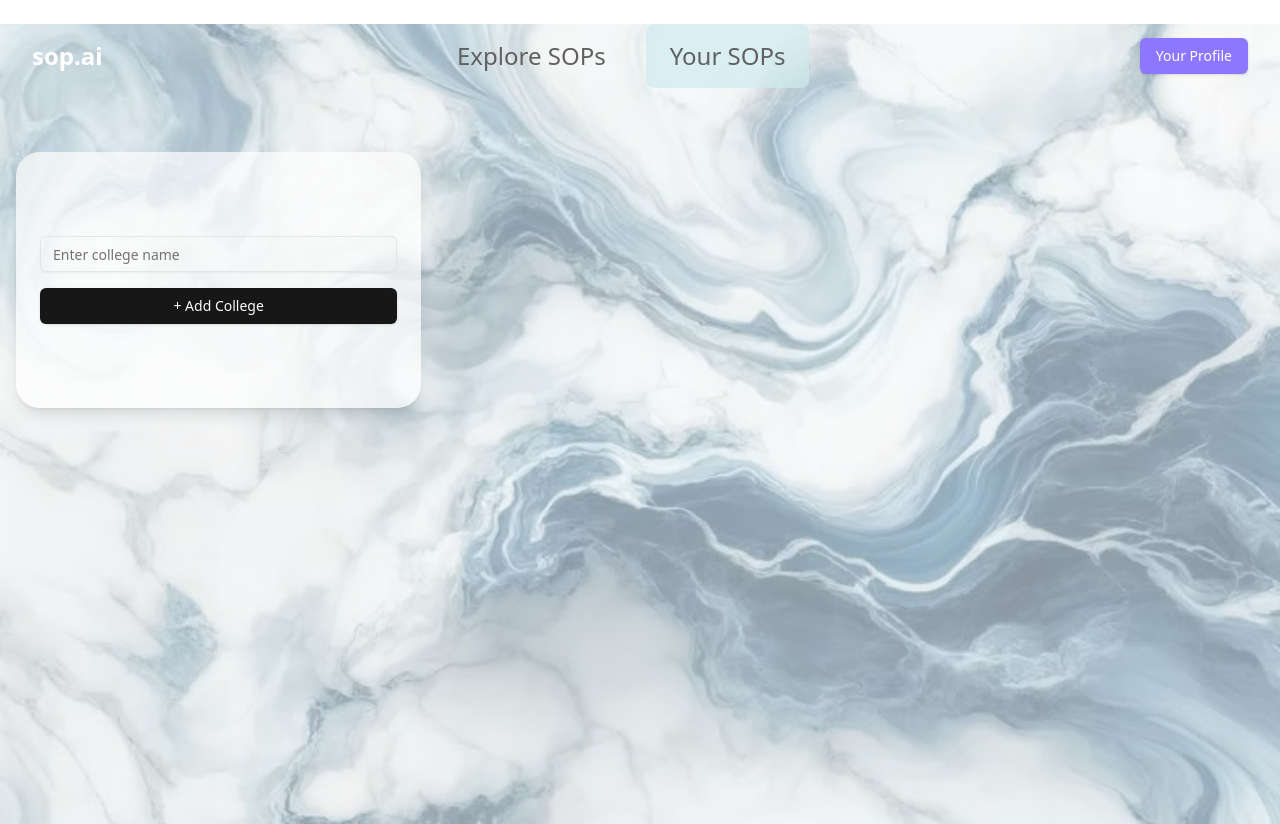
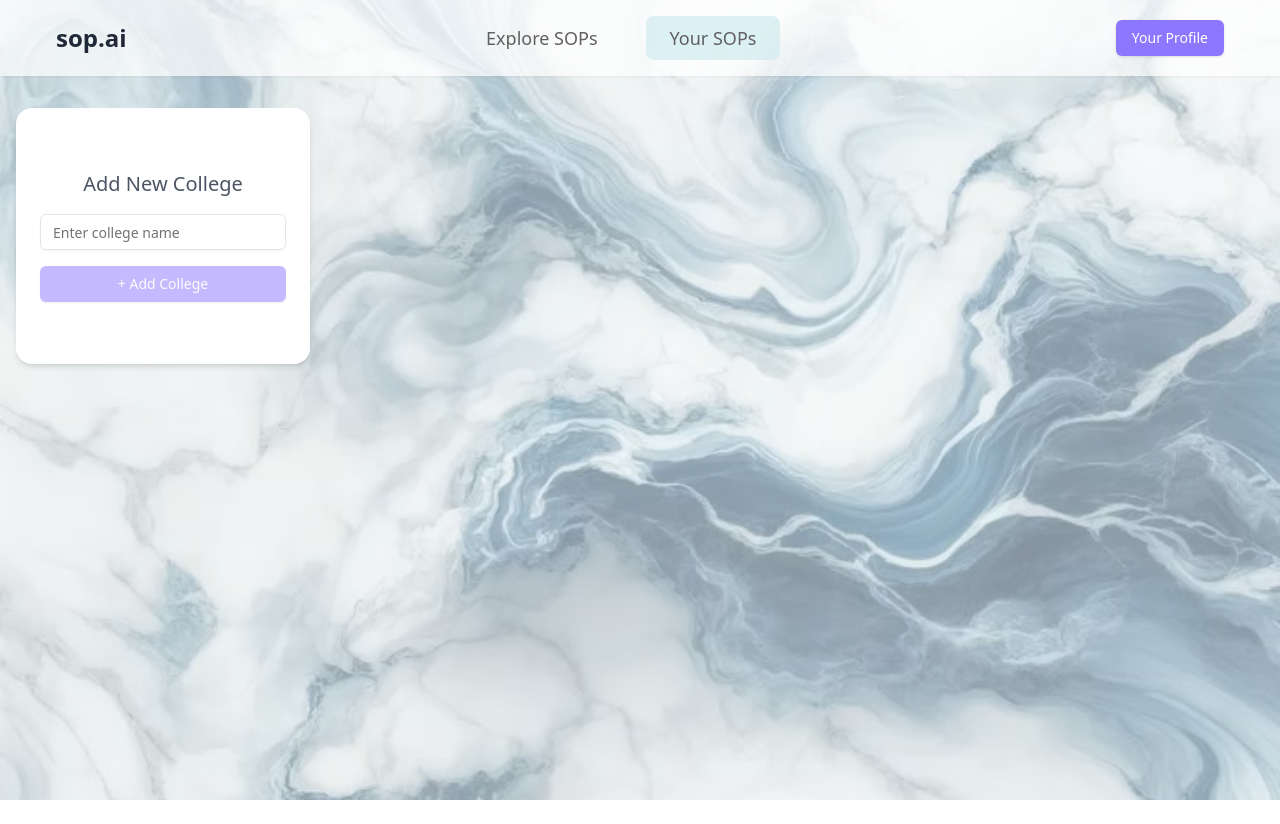
Before and after one commit to Narpear/sop.ai, a Next.js app: page /dashboard in a window 1280 px wide. After the commit the page ends 800 px from the top, so only its background shows below. Built offline with nearby package versions, Linux system fonts and the light colour scheme.

Commit message:
improved dashboard layout

```diff
--- a/src/app/dashboard/page.tsx
+++ b/src/app/dashboard/page.tsx
@@ -88,9 +88,9 @@ export default function SOPTrackerPage() {
   }
 
   return (
-    <div className="min-h-screen w-full relative">
-      {/* Background Image */}
-      <div className="absolute inset-0 z-0">
+    <div className="flex flex-col min-h-screen w-full bg-gray-50">
+      {/* Background Image with proper positioning */}
+      <div className="fixed inset-0 z-0">
         <Image
           src={marbleImage}
           alt="Marble background"
@@ -100,66 +100,80 @@ export default function SOPTrackerPage() {
         />
       </div>
 
-      {/* Header with Tab Navigation */}
-      <div className="relative z-10 mt-6 px-8 flex items-center justify-between">
+      {/* Header with Tab Navigation - Responsive design */}
+      <header className="relative z-10 w-full bg-white bg-opacity-70 py-4 px-4 sm:px-6 shadow-sm">
+        <div className="container mx-auto flex flex-col sm:flex-row items-center justify-between gap-4">
           {/* Logo */}
-        <div className="text-2xl font-bold text-white">sop.ai</div>
+          <div className="text-2xl font-bold text-gray-800">sop.ai</div>
 
-        {/* Tab Navigation */}
-        <div className="flex flex-1 justify-center space-x-4">
-          <div className="py-4 px-6 text-sop-gray-dark text-2xl font-medium cursor-pointer">
+          {/* Tab Navigation - Centered and responsive */}
+          <div className="flex space-x-2 sm:space-x-4 md:space-x-6">
+            <div className="py-2 px-3 sm:px-4 md:px-6 text-sop-gray-dark text-base sm:text-lg font-medium cursor-pointer hover:bg-gray-100 rounded-lg transition-colors">
               Explore SOPs
             </div>
-          <div className="py-4 px-6 text-sop-gray-dark text-2xl font-medium bg-sop-active bg-opacity-70 rounded-lg cursor-pointer">
+            <div className="py-2 px-3 sm:px-4 md:px-6 text-sop-gray-dark text-base sm:text-lg font-medium bg-sop-active bg-opacity-70 rounded-lg cursor-pointer transition-colors">
               Your SOPs
             </div>
           </div>
 
           {/* Profile Button */}
-        <Button className="bg-[#8d77ff] text-white hover:bg-[#7a66e6]">
+          <Button className="bg-[#8d77ff] text-white hover:bg-[#7a66e6] w-full sm:w-auto">
             Your Profile
           </Button>
         </div>
+      </header>
 
-      {/* Content */}
-      <div className="relative z-10 mt-12 p-4">
-        {/* Cards Grid */}
-        <div className="grid grid-cols-1 md:grid-cols-3 gap-4">
+      {/* Main Content with proper spacing */}
+      <main className="relative z-10 flex-1 container mx-auto mt-6 sm:mt-8 px-4 pb-12">
+        {/* Cards Grid with enhanced responsive layout */}
+        <div className="grid grid-cols-1 sm:grid-cols-2 lg:grid-cols-3 xl:grid-cols-4 2xl:grid-cols-5 gap-4 sm:gap-6">
           {/* College Cards */}
           {colleges.map((college) => (
             <div
               key={college.id}
-              className="bg-white bg-opacity-50 rounded-3xl p-6 flex flex-col justify-between h-64 cursor-pointer shadow-lg transition-transform transform hover:scale-105"
+              className="bg-white rounded-2xl p-4 sm:p-6 flex flex-col justify-between h-56 sm:h-64 shadow-md hover:shadow-lg transition-all duration-300"
             >
-              <h2 className="text-[#606060] text-4xl font-semibold">{college.name}</h2>
+              <h2 className="text-gray-700 text-xl sm:text-2xl font-semibold line-clamp-2">{college.name}</h2>
+
+              <div className="mt-2">
                 <p
-                className={`text-2xl ${getStatusColor(college.progress)}`}
+                  className={`text-base sm:text-lg ${getStatusColor(college.progress)} font-medium cursor-pointer`}
                   onClick={() => toggleStatus(college.id)}
                 >
                   {getStatusText(college.progress)}
                 </p>
-              <div className="mt-4">
-                <Link href={`/college/${college.id}`} className="px-4 py-2 bg-[#8d77ff] text-white rounded-full shadow-md hover:bg-[#7a66e6] transition-colors">
+              </div>
+
+              <div className="mt-auto pt-4">
+                <Link
+                  href={`/college/${college.id}`}
+                  className="inline-block px-3 sm:px-4 py-2 bg-[#8d77ff] text-white rounded-full shadow-sm hover:bg-[#7a66e6] transition-colors text-sm sm:text-base"
+                >
                   View Details
                 </Link>
               </div>
             </div>
           ))}
 
-          {/* Add New College Input */}
-          <div className="bg-white bg-opacity-70 rounded-3xl flex flex-col items-center justify-center h-64 cursor-pointer shadow-lg transition-transform transform hover:scale-105 p-6">
+          {/* Add New College Card */}
+          <div className="bg-white rounded-2xl p-4 sm:p-6 flex flex-col items-center justify-center h-56 sm:h-64 shadow-md hover:shadow-lg transition-all duration-300">
+            <h3 className="text-lg sm:text-xl font-medium text-gray-600 mb-3 sm:mb-4">Add New College</h3>
             <Input
               placeholder="Enter college name"
               value={newCollegeName}
               onChange={(e) => setNewCollegeName(e.target.value)}
-              className="mb-4"
+              className="mb-3 sm:mb-4 w-full"
             />
-            <Button onClick={addCollege} className="w-full">
+            <Button
+              onClick={addCollege}
+              className="w-full bg-[#8d77ff] hover:bg-[#7a66e6]"
+              disabled={!newCollegeName.trim()}
+            >
               + Add College
             </Button>
           </div>
         </div>
-      </div>
+      </main>
     </div>
   )
 }
```
Lines whose indentation alone changed are shown as unchanged.
